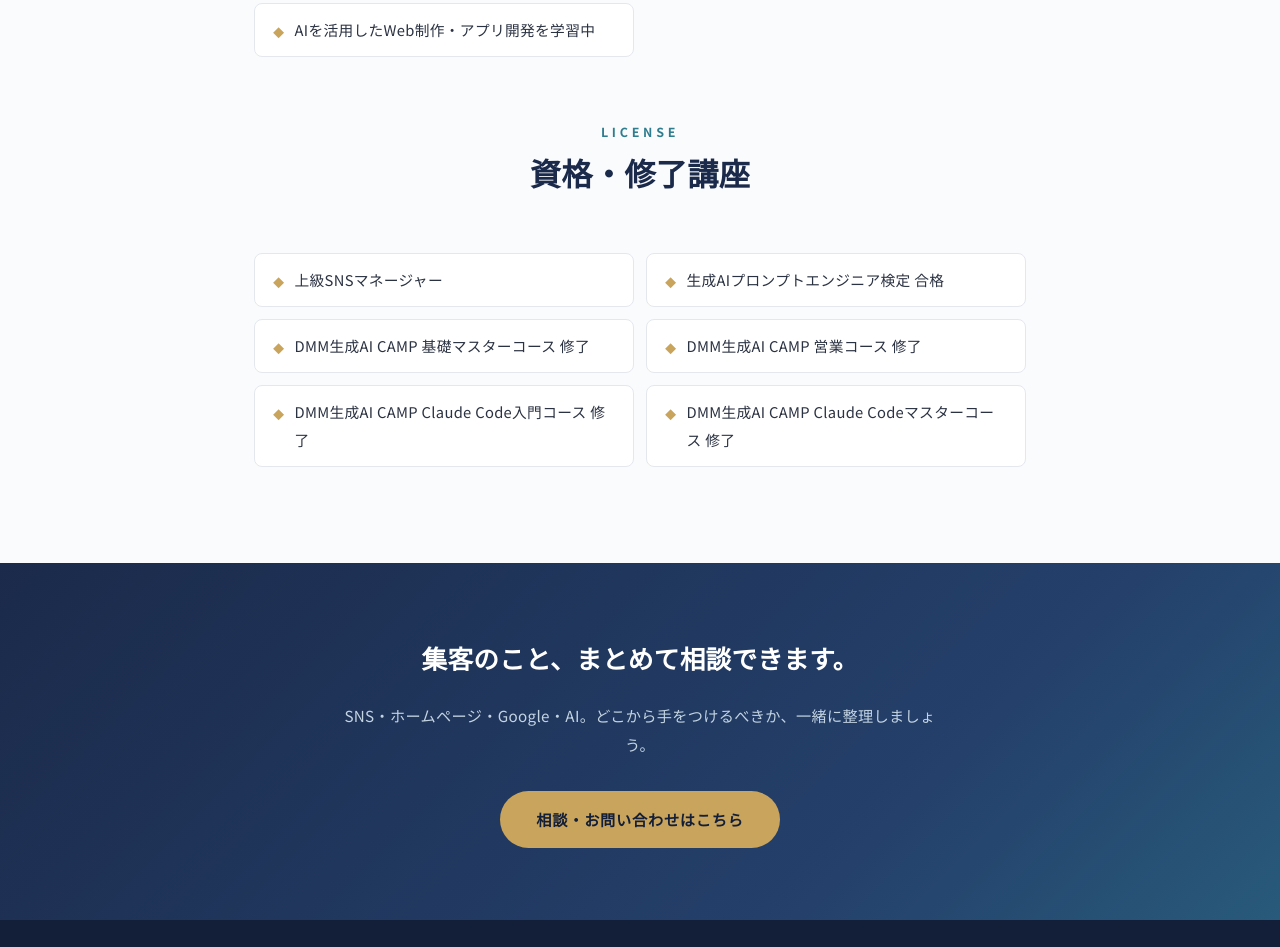
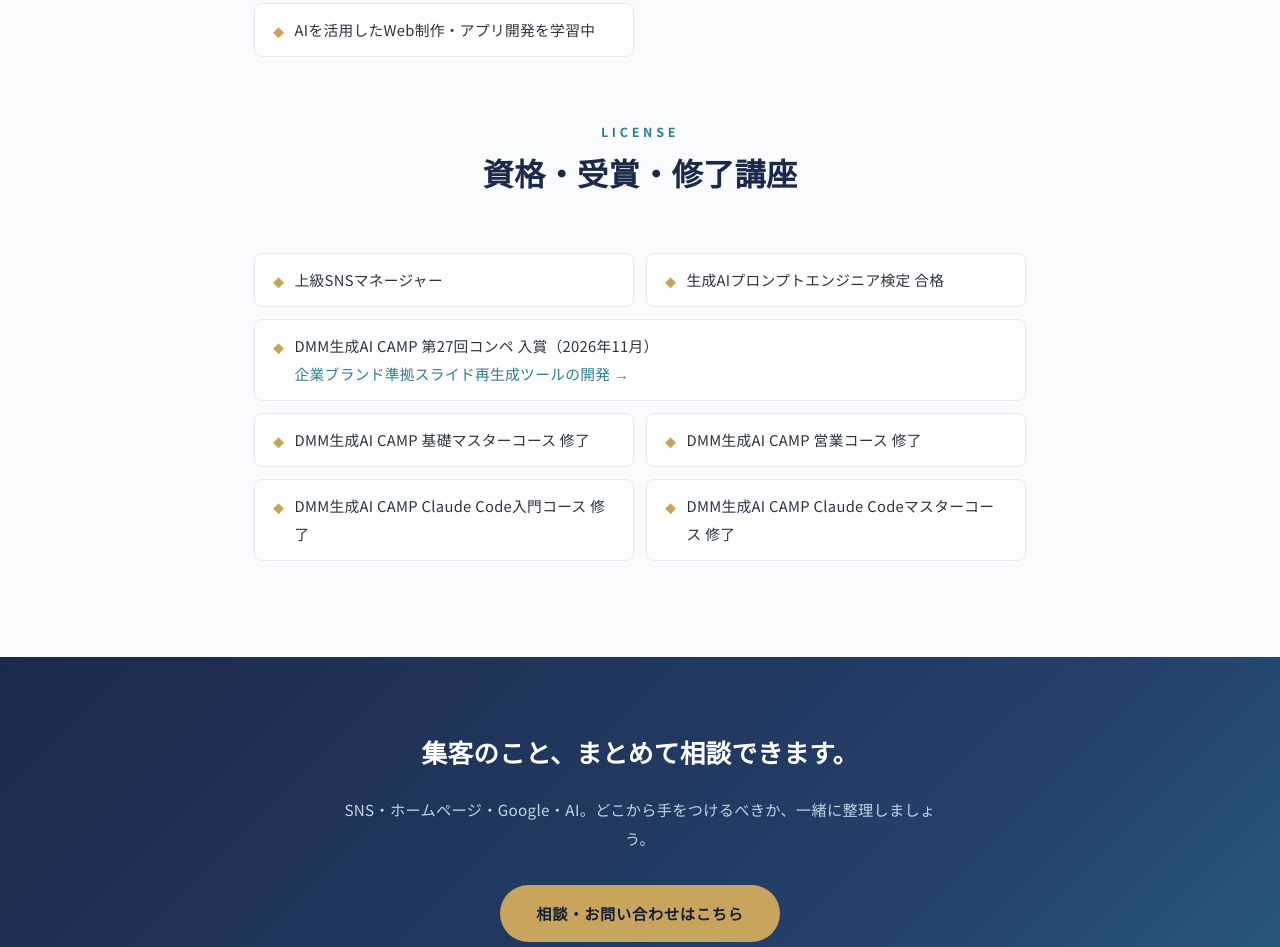
Before and after one commit to mfwork09-alt/mfwork-site, a plain HTML site: page about.html in a window 1280 px wide. Shown: the part 2594-3541 px from the top of the page. Drawn offline with Linux system fonts and the light colour scheme.

Commit message:
List the competition award on the ABOUT page
Co-Authored-By: Claude Opus 5 <noreply@anthropic.com>

```diff
--- a/about.html
+++ b/about.html
@@ -154,11 +154,14 @@
 
     <div class="section-head" style="margin-top:64px;">
       <span class="en">LICENSE</span>
-      <h2>資格・修了講座</h2>
+      <h2>資格・受賞・修了講座</h2>
     </div>
     <ul class="exp-grid">
       <li>上級SNSマネージャー</li>
       <li>生成AIプロンプトエンジニア検定 合格</li>
+    </ul>
+    <ul class="exp-grid" style="margin-top:12px;">
+      <li><span>DMM生成AI CAMP 第27回コンペ 入賞（2026年11月）<br><a href="case.html#case-brand-slides">企業ブランド準拠スライド再生成ツールの開発 →</a></span></li>
     </ul>
     <ul class="exp-grid" style="margin-top:12px;">
       <li>DMM生成AI CAMP 基礎マスターコース 修了</li>
--- a/sitemap.xml
+++ b/sitemap.xml
@@ -17,7 +17,7 @@
   </url>
   <url>
     <loc>https://mfwork-jp.com/about.html</loc>
-    <lastmod>2026-11-07</lastmod>
+    <lastmod>2026-11-24</lastmod>
     <priority>0.8</priority>
   </url>
   <url>
```
